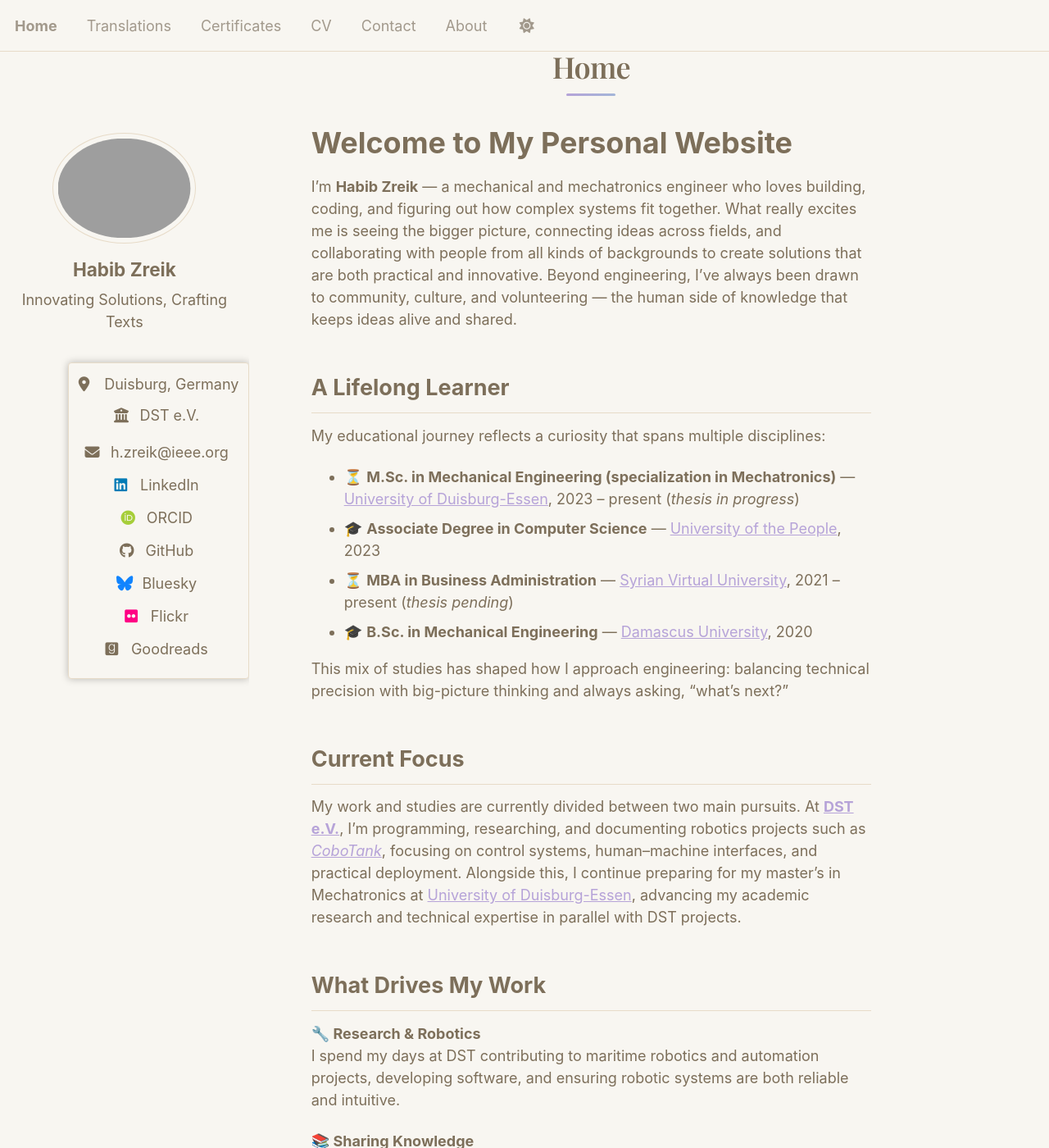
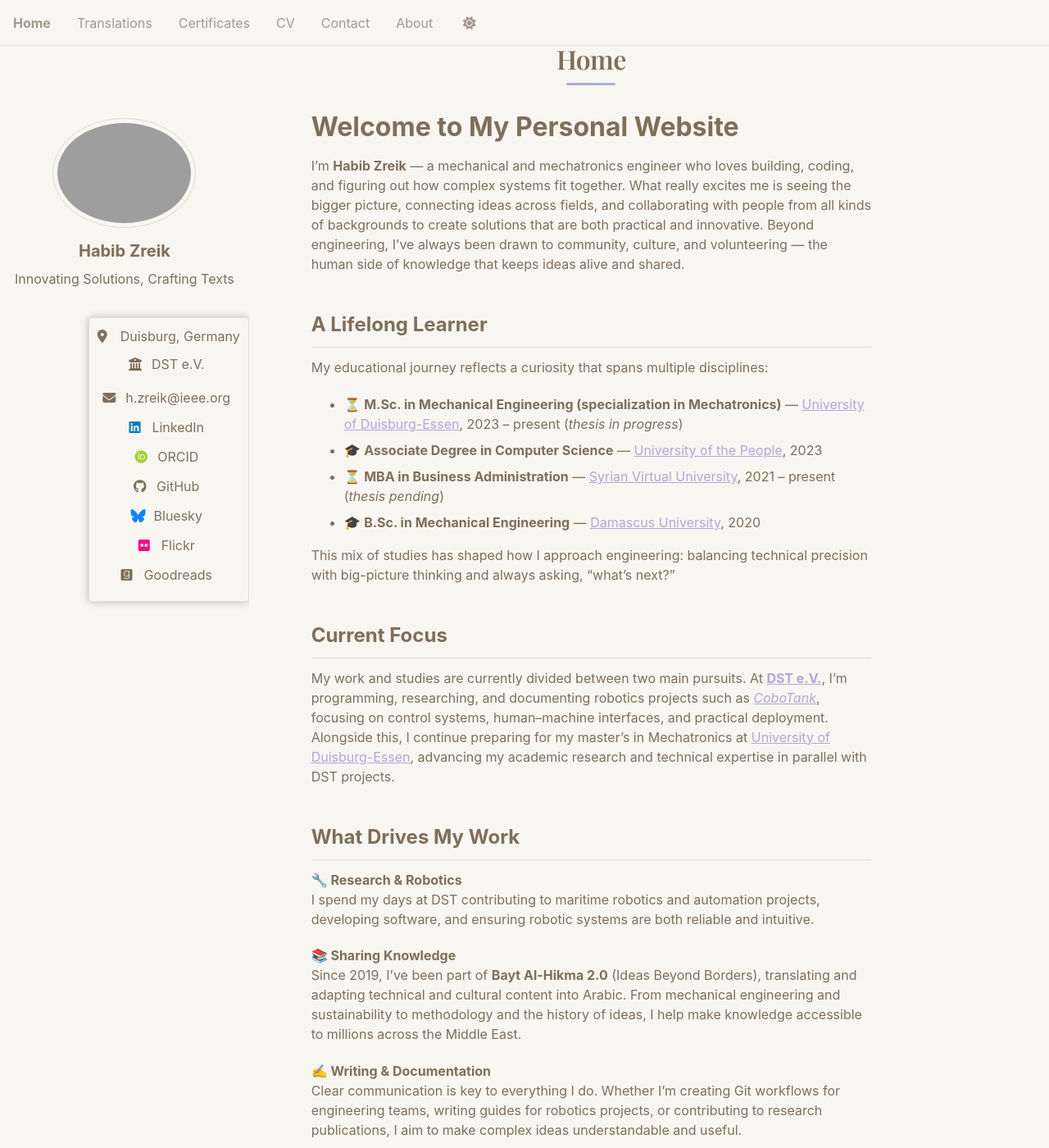
Before and after one commit to HabibZRK/HabibZRK.github.io, a Jekyll site: the page built from _pages/welcome.md, in a window 1280 px wide and 1400 px high. Shown: the whole window at 82% size. Built offline with Jekyll 4.4.1, drawn with Linux system fonts in a browser that asks for light colours; some web fonts are replaced.

Commit message:
ci: fix Sass compilation error: replace 'inherit' with '1em' in max() function
The max() function cannot accept 'inherit' as a parameter since it requires numerical values. Changed to '1em' to maintain the intended behavior while fixing the Jekyll build

```diff
--- a/assets/css/main.scss
+++ b/assets/css/main.scss
@@ -36,7 +36,7 @@
 
 /* Force minimum font sizes on all text elements */
 * {
-  font-size: max(inherit, 14px) !important;
+  font-size: max(1em, 14px) !important;
 }
 
 h1, .page__title {
```
